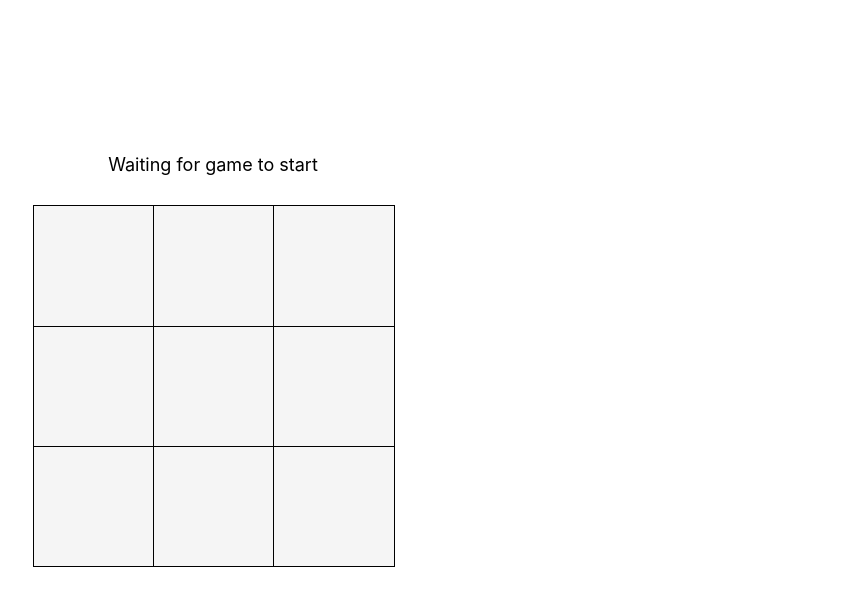
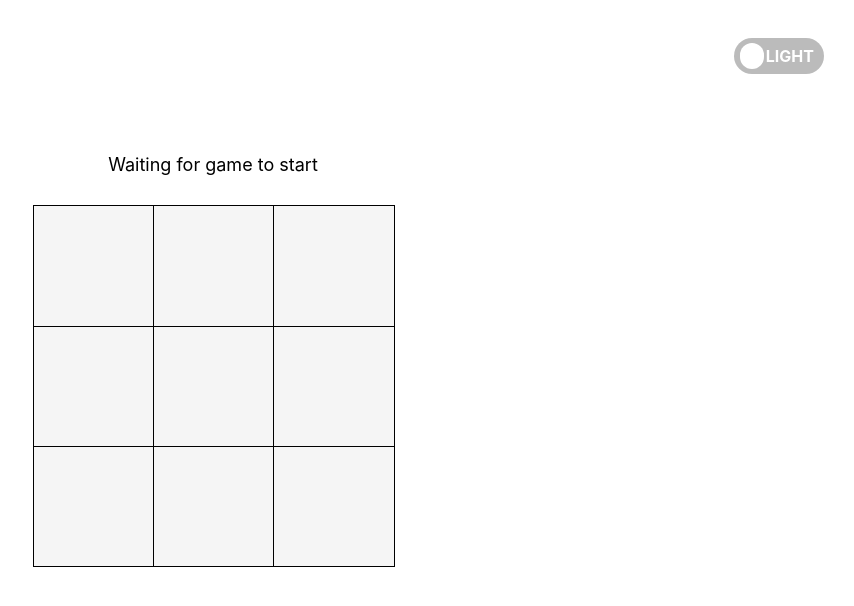
Before and after one commit to dstork/tic-tac-toe-mp, a React (Create React App) app in the folder client/: page / in a window 1280 px wide. Shown: the top 606 px of the page, without its empty margins (426-1280 px from the left). Built offline with nearby package versions, Linux system fonts and the light colour scheme; no server answers.

Commit message:
Add dark mode

```diff
--- a/client/src/App.js
+++ b/client/src/App.js
@@ -1,13 +1,17 @@
-import Game from './Game.js';
-import './css/App.css';
+import Game from "./Game.js";
+import ThemeToggleButton from "./ThemeToggleButton.js";
+import {useState} from "react";
+import "./css/App.css";
 
 function App({backend}) {
+	const [darkMode, setDarkMode] = useState(false);
   return (
-		<div className="App">
-			<Game
-				iAmPlayer1="true"
-				backend={backend}
-			/>
+		<div className="App" data-theme={darkMode ? "black" : "white"}>
+			<ThemeToggleButton darkMode={darkMode} setDarkMode={setDarkMode}/>
+				<Game
+					iAmPlayer1="true"
+					backend={backend}
+				/>
 		</div>
   );
 }
--- /dev/null
+++ b/client/src/ThemeToggleButton.js
@@ -0,0 +1,26 @@
+import "./css/ThemeToggleButton.css";
+
+function ThemeToggleButton({darkMode, setDarkMode}) {
+	const label = "Dark Mode";
+
+	const onSwitch = () => {
+		setDarkMode(mode => {
+			return !mode;
+		});
+	};
+
+	return (
+		<div className="container">
+      <div className="toggle-switch">
+        <input type="checkbox" className="checkbox"
+               name={label} id={label} value={darkMode} onChange={onSwitch}/>
+        <label className="label" htmlFor={label}>
+          <span className="inner" />
+          <span className="switch" />
+        </label>
+      </div>
+    </div>
+	);
+}
+
+export default ThemeToggleButton;
--- a/client/src/css/App.css
+++ b/client/src/css/App.css
@@ -5,43 +5,19 @@
 	justify-content: center;
 	flex-direction: column;
 	height: 100%;
+	--background: white;
+	--text-color: black;
+	--square-color: whitesmoke;
+	background: var(--background);
+	color: var(--text-color);
+}
+
+[data-theme='black'] {
+	--background: black;
+	--text-color: white;
+	--square-color: #0a0a0a;
 }
 
 #root {
 	height: 100vh;
 }
-
-.App-logo {
-  height: 40vmin;
-  pointer-events: none;
-}
-
-@media (prefers-reduced-motion: no-preference) {
-  .App-logo {
-    animation: App-logo-spin infinite 20s linear;
-  }
-}
-
-.App-header {
-  background-color: #282c34;
-  min-height: 100vh;
-  display: flex;
-  flex-direction: column;
-  align-items: center;
-  justify-content: center;
-  font-size: calc(10px + 2vmin);
-  color: white;
-}
-
-.App-link {
-  color: #61dafb;
-}
-
-@keyframes App-logo-spin {
-  from {
-    transform: rotate(0deg);
-  }
-  to {
-    transform: rotate(360deg);
-  }
-}
--- a/client/src/css/Board.css
+++ b/client/src/css/Board.css
@@ -6,5 +6,5 @@
 	width: 360px;
 	height: 360px;
 
-	border: 1px solid black;
+	border: 1px solid var(--text-color);
 }
--- a/client/src/css/Game.css
+++ b/client/src/css/Game.css
@@ -10,4 +10,5 @@
 	margin-top: 20px;
 	text-align: center;
 	width: 360px;
+	color: var(--text-color);
 }
--- a/client/src/css/Square.css
+++ b/client/src/css/Square.css
@@ -1,13 +1,14 @@
 .square {
 	border-width: 1px 1px 0 0;
 	border-style: solid;
-	border-color: black;
+	border-color: var(--text-color);
 	outline: none;
 	font-size: 90px;
 	font-weight: bold;
 	height: 120px;
 	width: 120px;
-	background-color: whitesmoke;
+	background-color: var(--square-color);
+	color: var(--text-color);
 }
 
 .square:nth-of-type(-n+3) {
@@ -19,8 +20,8 @@
 }
 
 .winner {
-	background: #000;
-	color: #fff;
+	background: var(--text-color);
+	color: var(--background);
 }
 
 /* .square:nth-of-type(2n) {
--- /dev/null
+++ b/client/src/css/ThemeToggleButton.css
@@ -0,0 +1,72 @@
+.container {
+  text-align: center;
+	position: fixed;
+	right: 30px;
+	top: 30px;
+}
+.toggle-switch {
+  position: relative;
+  width: 90px;
+  display: inline-block;
+  text-align: left;
+  top: 8px;
+}
+.checkbox {
+  display: none;
+}
+.label {
+  display: block;
+  overflow: hidden;
+  cursor: pointer;
+  border: 0 solid #bbb;
+  border-radius: 20px;
+}
+.inner {
+  display: block;
+  width: 200%;
+  margin-left: -100%;
+  transition: margin 0.3s ease-in 0s;
+}
+.inner:before,
+.inner:after {
+  float: left;
+  width: 50%;
+  height: 36px;
+  padding: 0;
+  line-height: 36px;
+  color: #fff;
+  font-weight: bold;
+  box-sizing: border-box;
+}
+.inner:before {
+  content: "DARK";
+  padding-left: 10px;
+  background-color: black;
+  color: #fff;
+}
+.inner:after {
+  content: "LIGHT";
+  padding-right: 10px;
+  background-color: #bbb;
+  color: #fff;
+  text-align: right;
+}
+.switch {
+  display: block;
+  width: 24px;
+  margin: 5px;
+  background: #fff;
+  position: absolute;
+  top: 0;
+  bottom: 0;
+  right: 55px;
+  border: 0 solid #bbb;
+  border-radius: 20px;
+  transition: all 0.25s ease-in 0s;
+}
+.checkbox:checked + .label .inner {
+  margin-left: 0;
+}
+.checkbox:checked + .label .switch {
+  right: 0px;
+}
```
Also changed, not shown: client/src/logo.svg (deleted), 1 other file (tests, documents, lock files or other folders).
